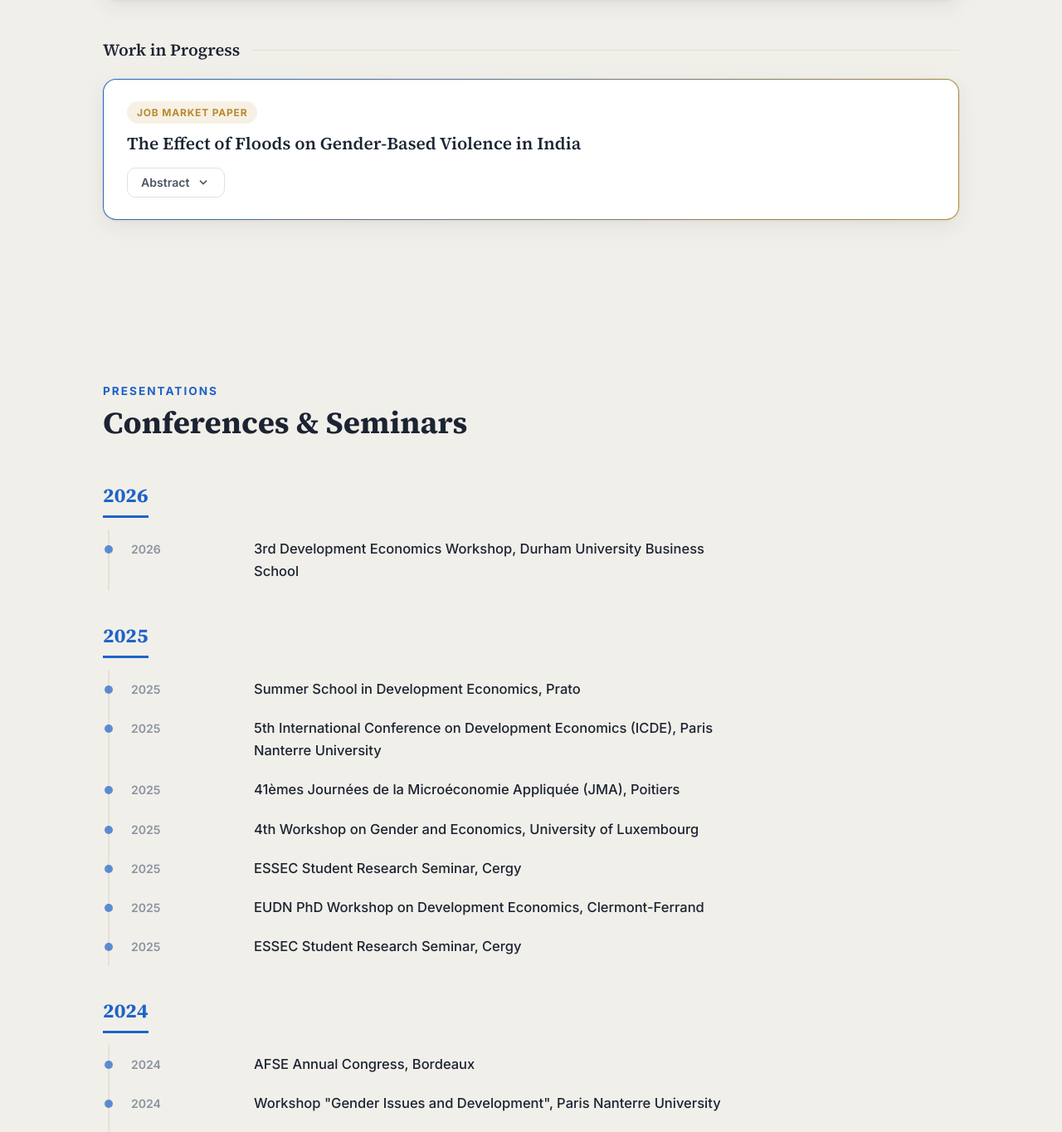
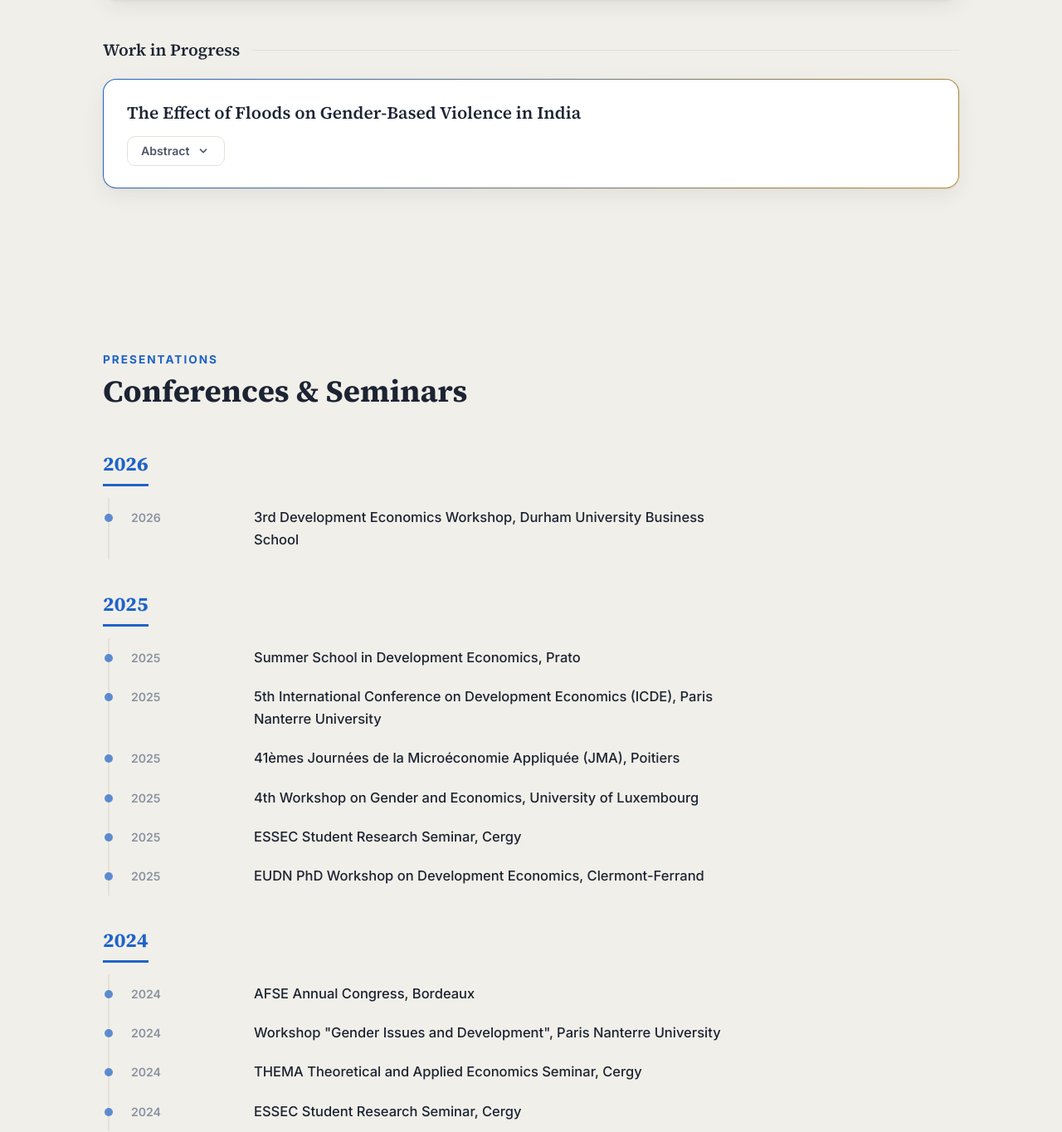
Before and after one commit to miraserhal/miraserhal.github.io, a plain HTML site: page index.html in a window 1280 px wide. Shown: the part 2862-4226 px from the top of the page at 83% size. Drawn offline with Linux system fonts and the light colour scheme.

Commit message:
Update index.html

```diff
--- a/index.html
+++ b/index.html
@@ -249,9 +249,10 @@
         <!-- ----- Job Market Paper ----- -->
         <h3 class="research-group reveal"> Work in Progress </h3>
         <article class="paper-card paper-featured reveal">
-          <div class="paper-head">
-            <span class="badge badge-jmp">Job Market Paper</span>
+          <!--<div class="paper-head">
+            <!<span class="badge badge-jmp">Job Market Paper</span>
           </div>
+          -->
           <h4 class="paper-title">The Effect of Floods on Gender-Based Violence in India</h4>
           <div class="paper-actions">
             <!-- When you have a PDF, put it in the papers/ folder and uncomment this link:
@@ -292,7 +293,7 @@
             <li class="timeline-item reveal"><span class="tl-when">2025</span><span class="tl-what">4th Workshop on Gender and Economics, University of Luxembourg</span></li>
             <li class="timeline-item reveal"><span class="tl-when">2025</span><span class="tl-what">ESSEC Student Research Seminar, Cergy</span></li>
             <li class="timeline-item reveal"><span class="tl-when">2025</span><span class="tl-what">EUDN PhD Workshop on Development Economics, Clermont-Ferrand</span></li>
-            <li class="timeline-item reveal"><span class="tl-when">2025</span><span class="tl-what">ESSEC Student Research Seminar, Cergy</span></li>
+
           </ul>
 
           <div class="timeline-year reveal"><span>2024</span></div>
@@ -313,7 +314,7 @@
       </div>
     </section>
 
-    <!-- ============ TEACHING ============ --> Advanced Econometrics
+    <!-- ============ TEACHING ============ -->
     <section class="section" id="teaching">
       <div class="container">
         <h2 class="section-title reveal"><span class="section-kicker">Teaching</span>Courses</h2>
```
